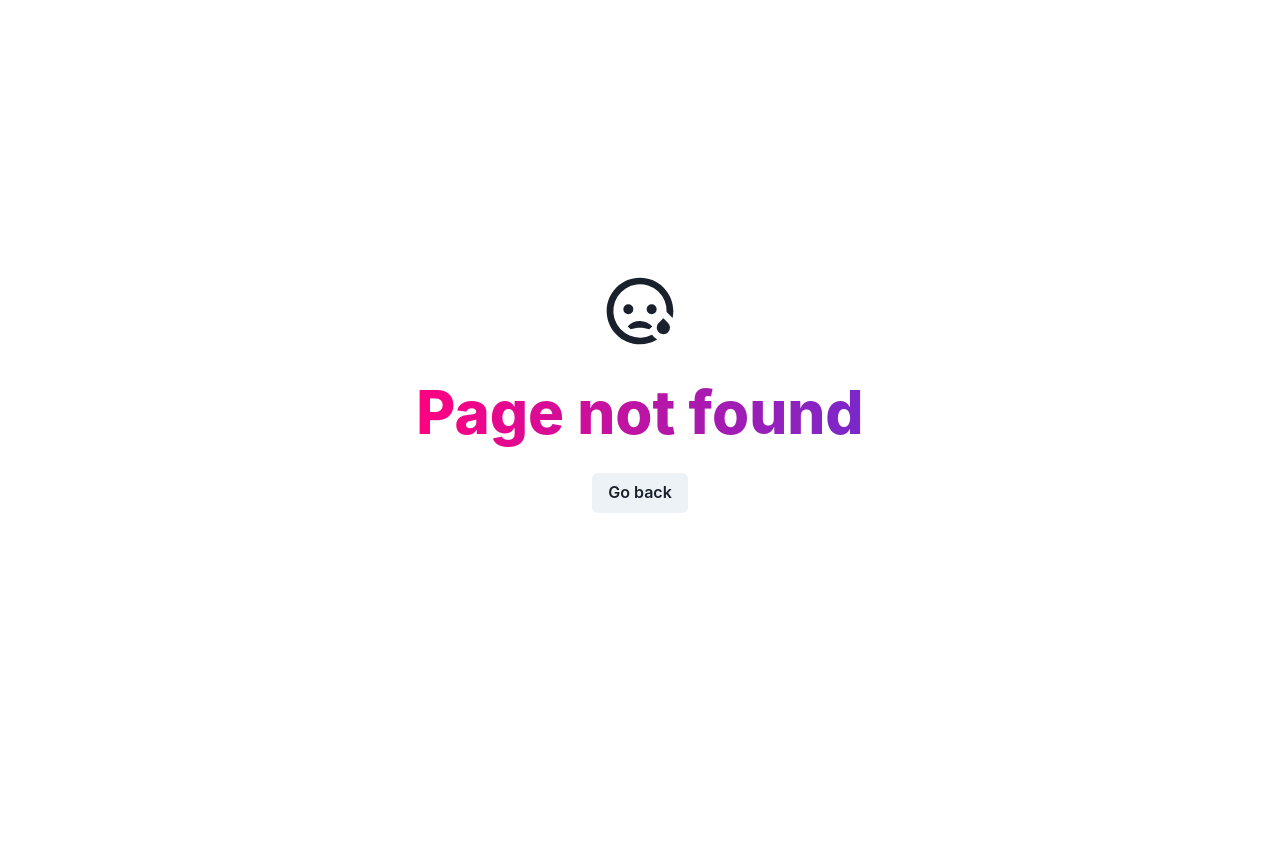
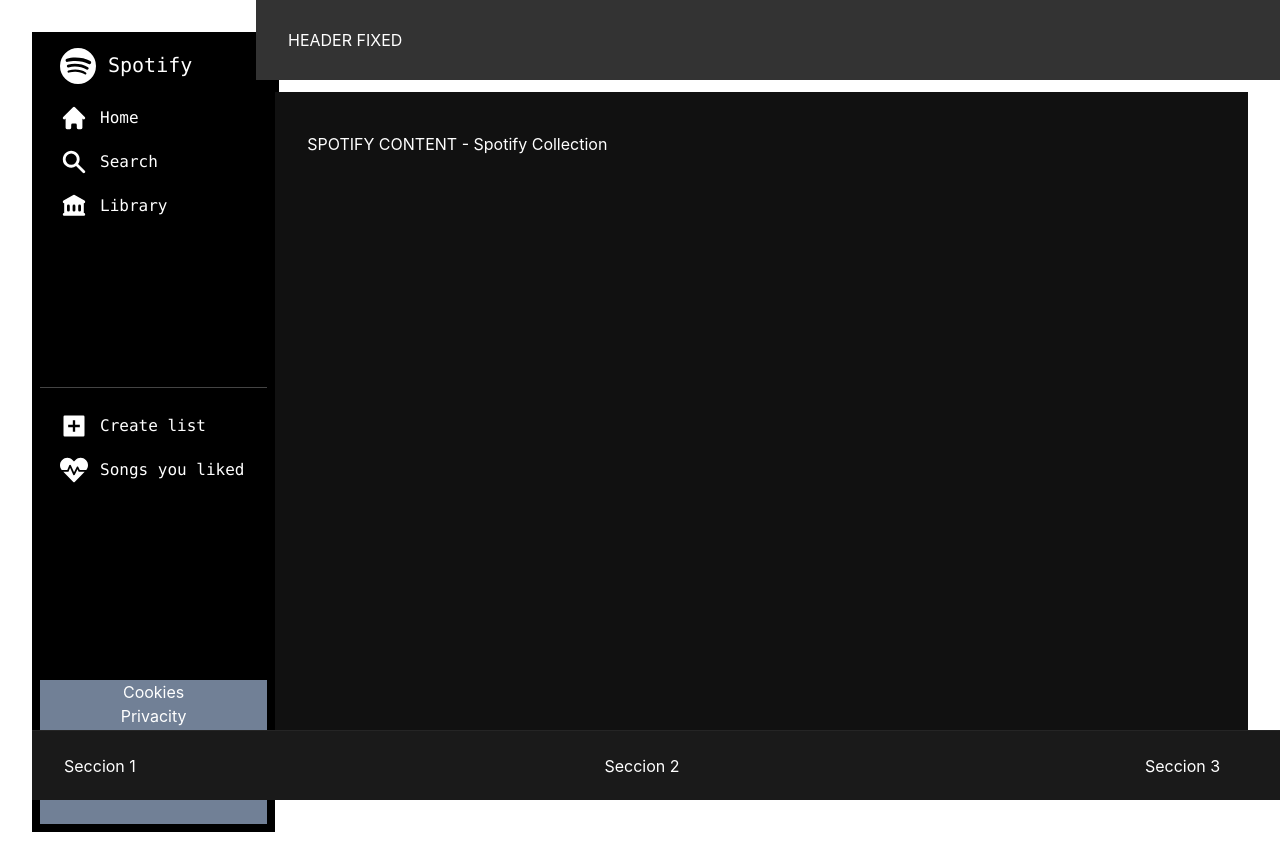
Before and after one commit to RioSebastianR/practica-pagina-web-seba, a React (Vite) app in the folder practicas-react/: page /spotify-clone/collection/tracks in a window 1280 px wide. Before the commit this address had no page. Before the commit the page ends 800 px from the top, so only its background shows below. Built offline with nearby package versions, Linux system fonts and the light colour scheme.

Commit message:
Add new components, update MenuItem props for sizing

```diff
--- a/practicas-react/src/App.jsx
+++ b/practicas-react/src/App.jsx
@@ -9,7 +9,11 @@ import NetflixClone from "./pages/NetflixClone";
 import Register from "./pages/Register";
 import NotFound from "./pages/NotFound";
 import MenuCollection from "./components/spotify-clone/sidebar-menu/MenuCollection";
+import SpotifyTracks from "./components/spotify-clone/collection/SpotifyTracks";
 // import Cookies from "./spotify-clone/cookies";
+import SpotifyHome from "./components/spotify-clone/home/SpotifyHome";
+import SpotifySearch from "./components/spotify-clone/search/SpotifySearch";
+import SpotifyCollection from "./components/spotify-clone/collection/SpotifyCollection";
 
 function App() {
   return (
@@ -23,13 +27,16 @@ function App() {
               path="/components/spotify-clone/sidebar-menu/MenuCollection"
               element={<MenuCollection />}
             /> */}
-            {/* <Route path="/collection/tracks" element={<Tracks />} /> */}
+            <Route index element={<SpotifyHome />} />
+            <Route path="search" element={<SpotifySearch />} />
+            <Route path="collection" element={<SpotifyCollection />}>
+              <Route path="tracks" element={<SpotifyTracks />} />
+            </Route>
           </Route>
           {/* <Route path="/spotify-clone/cookies" element={<Cookies />} /> */}
           {/* <Route path="/spotify-clone/privacy-policy" element={<Privacy />} /> */}
           <Route path="/netflix-clone" element={<NetflixClone />} />
           <Route path="/Register" element={<Register />} />
-          <Route />
           <Route path="*" element={<NotFound />} />
         </Routes>
       </BrowserRouter>
--- a/practicas-react/src/components/spotify-clone/Content.jsx
+++ b/practicas-react/src/components/spotify-clone/Content.jsx
@@ -18,8 +18,8 @@ function Content() {
       >
         <h2>HEADER FIXED</h2>
       </Flex>
-      <Flex h="100vh" bg="#111" w="100%" px={8}>
-        <h1> Content</h1>
+      <Flex h="100vh" bg="#111" w="100%" px={8} pt="5vh">
+        <Outlet />
       </Flex>
     </VStack>
   );
--- a/practicas-react/src/components/spotify-clone/Sidebar.jsx
+++ b/practicas-react/src/components/spotify-clone/Sidebar.jsx
@@ -15,7 +15,13 @@ function Sidebar() {
   return (
     <VStack bg="black" h="100vh" w="20%" p="2" spacing={10}>
       <Flex w="100%" h="2vh" p="0" m="0" direction="column">
-        <MenuItem icon={BsSpotify} text="Spotify" linkTo="/spotify-clone" />
+        <MenuItem
+          icon={BsSpotify}
+          text="Spotify"
+          linkTo="/spotify-clone"
+          fontSize="xl"
+          iconSize={{ width: 9, height: 9 }}
+        />
       </Flex>
       <Flex h="35vh" w="100%" direction="column">
         <MenuItem icon={HiHome} text="Home" linkTo="/spotify-clone" />
@@ -29,7 +35,6 @@ function Sidebar() {
           text="Library"
           linkTo="/spotify-clone/collection"
         />
-        <Outlet />
       </Flex>
       <Flex
         h="35vh"
--- /dev/null
+++ b/practicas-react/src/components/spotify-clone/collection/SpotifyCollection.jsx
@@ -0,0 +1,13 @@
+import React from "react";
+import { VStack, Flex } from "@chakra-ui/react";
+import { Outlet } from "react-router-dom";
+
+function SpotifyCollection() {
+  return (
+    <>
+      <h2>SPOTIFY CONTENT - Spotify Collection</h2>
+    </>
+  );
+}
+
+export default SpotifyCollection;
--- /dev/null
+++ b/practicas-react/src/components/spotify-clone/collection/SpotifyTracks.jsx
@@ -0,0 +1,8 @@
+import React from "react";
+import { VStack, Flex } from "@chakra-ui/react";
+
+function SpotifyTracks() {
+  return <h2>SPOTIFY CONTENT - Collection Tracks</h2>;
+}
+
+export default SpotifyTracks;
--- /dev/null
+++ b/practicas-react/src/components/spotify-clone/home/SpotifyHome.jsx
@@ -0,0 +1,8 @@
+import React from "react";
+import { VStack, Flex } from "@chakra-ui/react";
+
+function SpotifyHome() {
+  return <h2>SPOTIFY CONTENT - Home PAGE</h2>;
+}
+
+export default SpotifyHome;
--- /dev/null
+++ b/practicas-react/src/components/spotify-clone/search/SpotifySearch.jsx
@@ -0,0 +1,8 @@
+import React from "react";
+import { VStack, Flex } from "@chakra-ui/react";
+
+function SpotifySearch() {
+  return <h2>SPOTIFY CONTENT - Search PAGE</h2>;
+}
+
+export default SpotifySearch;
--- a/practicas-react/src/components/spotify-clone/sidebar-menu/MenuCollection.jsx
+++ b/practicas-react/src/components/spotify-clone/sidebar-menu/MenuCollection.jsx
@@ -13,7 +13,6 @@ function MenuCollection(props) {
           {text}
         </Text>
       </Flex>
-      <Outlet />
     </Link>
   );
 }
--- a/practicas-react/src/components/spotify-clone/sidebar-menu/MenuItem.jsx
+++ b/practicas-react/src/components/spotify-clone/sidebar-menu/MenuItem.jsx
@@ -3,13 +3,19 @@ import { Link } from "react-router-dom";
 import { Flex, Text, Icon } from "@chakra-ui/react";
 
 function MenuItem(props) {
-  const { icon, text, linkTo } = props;
+  const {
+    icon,
+    text,
+    linkTo,
+    fontSize = "md",
+    iconSize = { width: 7, height: 7 },
+  } = props;
 
   return (
     <Link w="100%" to={linkTo}>
       <Flex bg="black" w="100%" p="2" ml="3">
-        <Icon as={icon} w={7} h={7} mr="3" />
-        <Text fontSize="md " textAlign="left" as="samp" mt="0.5">
+        <Icon as={icon} w={iconSize.width} h={iconSize.height} mr="3" />
+        <Text fontSize={fontSize} textAlign="left" as="samp" mt="0.5">
           {text}
         </Text>
       </Flex>
```
